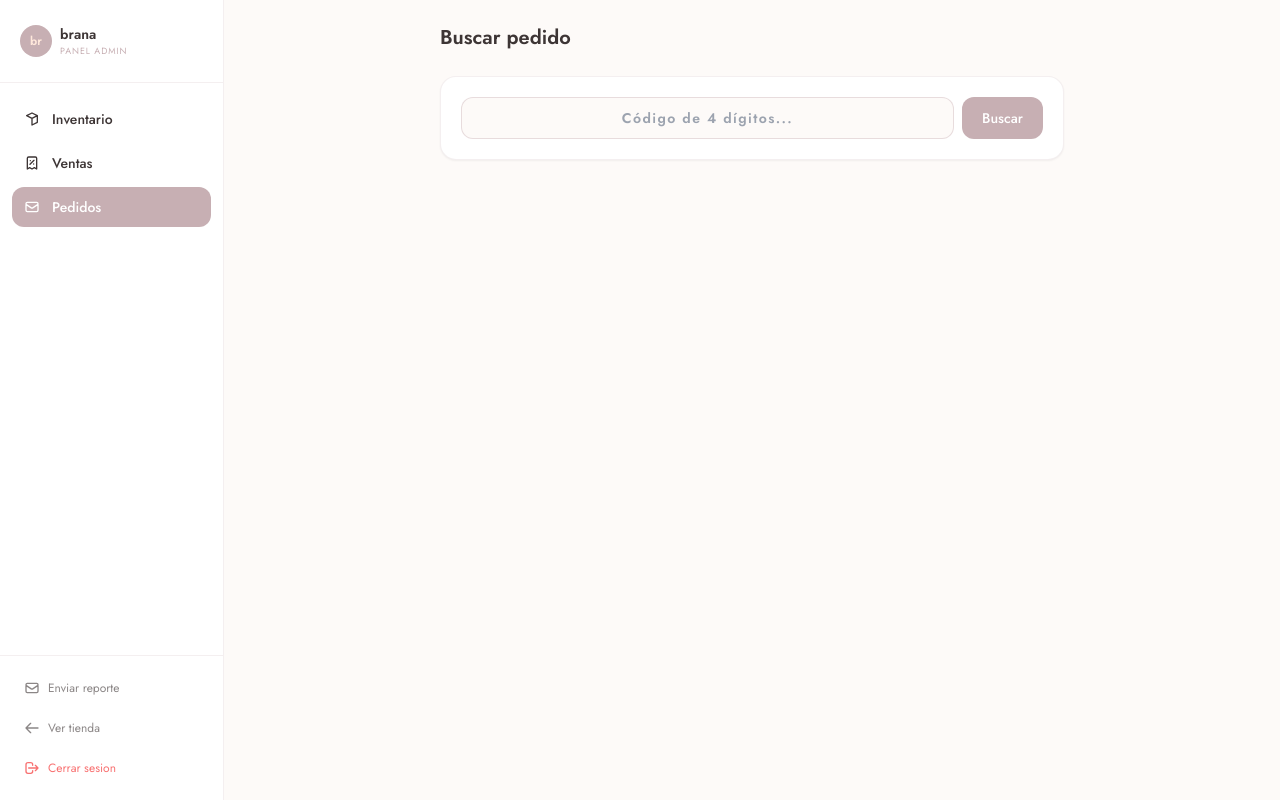
After one commit to puertaalan539-lang/brana, a Django app: page /panel/pedidos/ in a window 1280 px wide. The commit adds this page. Run offline with Django 5.2, Linux system fonts and the light colour scheme; a user stored in the database is signed in; some libraries are stand-ins or nearby versions.

Commit message:
Sistema de pedidos

```diff
--- a/store/panel_views.py
+++ b/store/panel_views.py
@@ -16,7 +16,7 @@ from django.views.decorators.http import require_POST
 from django.utils import timezone
 from django.conf import settings
 
-from .models import Product, Size, Sale
+from .models import Product, Size, Sale, Order
 
 
 # ── Login / Logout ────────────────────────────────────────────────────────────
@@ -231,3 +231,38 @@ def panel_enviar_reporte(request):
         return JsonResponse({'ok': True, 'message': 'Reporte enviado correctamente.'})
     except Exception as e:
         return JsonResponse({'ok': False, 'error': str(e)})
+# ── Pedidos ──────────────────────────────────────────────────────────────────
+
+@login_required(login_url='/panel/login/')
+def panel_pedidos(request):
+    return render(request, 'panel/pedidos.html')
+
+
+@login_required(login_url='/panel/login/')
+def panel_buscar_pedido(request):
+    code = request.GET.get('code', '').strip()
+
+    try:
+        order = Order.objects.select_related('user').prefetch_related('items__product', 'items__size').get(code=code)
+    except Order.DoesNotExist:
+        return JsonResponse({'ok': False, 'error': 'No se encontró ningún pedido con ese código.'})
+
+    items = []
+    for item in order.items.all():
+        items.append({
+            'product_name': item.product.name if item.product else 'Producto eliminado',
+            'size':         item.size.name if item.size else '—',
+            'quantity':     item.quantity,
+            'unit_price':   str(item.unit_price),
+            'subtotal':     str(item.subtotal),
+        })
+
+    return JsonResponse({
+        'ok':         True,
+        'code':       order.code,
+        'user_email': order.user.email if order.user else 'Usuario eliminado',
+        'status':     order.get_status_display(),
+        'total':      str(order.total),
+        'created_at': order.created_at.strftime('%d/%m/%Y %H:%M'),
+        'items':      items,
+    })
--- a/store/urls.py
+++ b/store/urls.py
@@ -10,7 +10,7 @@ urlpatterns = [
     path('carrito/',              views.cart_view,         name='cart'),
     path('api/cart/add/',         views.cart_add,          name='cart_add'),
     path('api/cart/remove/',      views.cart_remove,       name='cart_remove'),
-    path('api/purchase/',         views.simulate_purchase, name='simulate_purchase'),
+    path('api/order/confirm/',    views.confirm_order,     name='confirm_order'),
 
     # ── Auth usuarios ───────────────────────────────────────────
     path('cuenta/registro/',      auth_views.user_register, name='register'),
@@ -26,7 +26,9 @@ urlpatterns = [
     path('panel/inventario/editar/<int:pk>/', panel_views.panel_producto_editar, name='panel_producto_editar'),
     path('panel/inventario/stock/<int:pk>/',  panel_views.panel_stock_ajustar,   name='panel_stock_ajustar'),
     path('panel/ventas/',                     panel_views.panel_ventas,          name='panel_ventas'),
-    path('panel/ventas/buscar/',              panel_views.panel_buscar_producto,  name='panel_buscar_producto'),
+    path('panel/ventas/buscar/',              panel_views.panel_buscar_producto, name='panel_buscar_producto'),
     path('panel/ventas/registrar/',           panel_views.panel_registrar_venta, name='panel_registrar_venta'),
     path('panel/reporte/',                    panel_views.panel_enviar_reporte,  name='panel_enviar_reporte'),
+    path('panel/pedidos/',                    panel_views.panel_pedidos,         name='panel_pedidos'),
+    path('panel/pedidos/buscar/',             panel_views.panel_buscar_pedido,   name='panel_buscar_pedido'),
 ]
--- a/templates/panel/base_panel.html
+++ b/templates/panel/base_panel.html
@@ -51,6 +51,16 @@
                 d="M9 14l6-6m-5.5.5h.01m4.99 5h.01M19 21V5a2 2 0 00-2-2H7a2 2 0 00-2 2v16l3.5-2 3.5 2 3.5-2 3.5 2z"/>
         </svg>
         Ventas
+      </a>
+
+      <a href="{% url 'store:panel_pedidos' %}"
+         class="sidebar-link {% if request.resolver_match.url_name == 'panel_pedidos' %}active{% endif %}
+                flex items-center gap-3 px-3 py-2.5 rounded-xl text-sm font-medium">
+        <svg xmlns="http://www.w3.org/2000/svg" class="w-4 h-4" fill="none" viewBox="0 0 24 24" stroke="currentColor">
+          <path stroke-linecap="round" stroke-linejoin="round" stroke-width="2"
+                d="M3 8l7.89 5.26a2 2 0 002.22 0L21 8M5 19h14a2 2 0 002-2V7a2 2 0 00-2-2H5a2 2 0 00-2 2v10a2 2 0 002 2z"/>
+        </svg>
+        Pedidos
       </a>
     </nav>
 
--- /dev/null
+++ b/templates/panel/pedidos.html
@@ -0,0 +1,99 @@
+{% extends 'panel/base_panel.html' %}
+{% block title %}Pedidos — Panel Brana{% endblock %}
+
+{% block content %}
+<div class="p-6 max-w-2xl mx-auto">
+  <h1 class="text-xl font-semibold text-[#3D3535] mb-6">Buscar pedido</h1>
+
+  <!-- Buscador -->
+  <div class="bg-white rounded-2xl border border-[#C7AFB3]/20 shadow-sm p-5 flex gap-2">
+    <input type="text" id="codigo-input" maxlength="4" placeholder="Código de 4 dígitos..."
+           class="flex-1 border border-[#C7AFB3]/40 rounded-xl px-4 py-2.5 text-sm
+                  focus:outline-none focus:border-[#C7AFB3] bg-[#FDFAF8] text-center tracking-widest font-semibold"/>
+    <button onclick="buscarPedido()"
+            class="bg-[#C7AFB3] hover:bg-[#b09a9e] text-white px-5 py-2.5 rounded-xl text-sm font-medium transition-colors">
+      Buscar
+    </button>
+  </div>
+
+  <!-- Resultado -->
+  <div id="pedido-resultado" class="hidden mt-6 bg-white rounded-2xl border border-[#C7AFB3]/20 shadow-sm p-6">
+
+    <div class="flex items-center justify-between mb-4 pb-4 border-b border-[#C7AFB3]/20">
+      <div>
+        <p class="text-xs uppercase tracking-wide text-[#3D3535]/50">Código de pedido</p>
+        <p id="r-code" class="text-2xl font-bold text-[#C7AFB3]"></p>
+      </div>
+      <span id="r-status" class="text-xs px-3 py-1.5 rounded-full font-medium bg-[#FFE8DB] text-[#3D3535]"></span>
+    </div>
+
+    <div class="grid grid-cols-2 gap-4 text-sm mb-4">
+      <div>
+        <p class="text-xs text-[#3D3535]/50 uppercase tracking-wide">Cliente</p>
+        <p id="r-email" class="font-medium text-[#3D3535]"></p>
+      </div>
+      <div>
+        <p class="text-xs text-[#3D3535]/50 uppercase tracking-wide">Fecha</p>
+        <p id="r-date" class="font-medium text-[#3D3535]"></p>
+      </div>
+    </div>
+
+    <p class="text-xs text-[#3D3535]/50 uppercase tracking-wide mb-2">Productos solicitados</p>
+    <div id="r-items" class="space-y-2 mb-4"></div>
+
+    <div class="border-t border-[#C7AFB3]/20 pt-4 flex justify-between items-center">
+      <span class="font-semibold text-[#3D3535]">Total del pedido</span>
+      <span id="r-total" class="text-xl font-bold text-[#C7AFB3]"></span>
+    </div>
+  </div>
+
+  <div id="pedido-error" class="hidden mt-6 bg-red-50 border border-red-200 text-red-500 text-sm px-5 py-4 rounded-2xl text-center"></div>
+</div>
+{% endblock %}
+
+{% block extra_js %}
+<script>
+  async function buscarPedido() {
+    const code = document.getElementById('codigo-input').value.trim();
+    if (code.length !== 4) { showPanelToast('Ingresa un código de 4 dígitos.'); return; }
+
+    const res  = await fetch(`/panel/pedidos/buscar/?code=${code}`);
+    const data = await res.json();
+
+    document.getElementById('pedido-resultado').classList.add('hidden');
+    document.getElementById('pedido-error').classList.add('hidden');
+
+    if (!data.ok) {
+      document.getElementById('pedido-error').textContent = data.error;
+      document.getElementById('pedido-error').classList.remove('hidden');
+      return;
+    }
+
+    document.getElementById('r-code').textContent   = '#' + data.code;
+    document.getElementById('r-status').textContent = data.status;
+    document.getElementById('r-email').textContent   = data.user_email;
+    document.getElementById('r-date').textContent    = data.created_at;
+    document.getElementById('r-total').textContent   = '$' + data.total;
+
+    const itemsContainer = document.getElementById('r-items');
+    itemsContainer.innerHTML = '';
+    data.items.forEach(item => {
+      const div = document.createElement('div');
+      div.className = 'flex justify-between items-center text-sm bg-[#FDFAF8] rounded-xl px-4 py-2.5';
+      div.innerHTML = `
+        <div>
+          <p class="font-medium text-[#3D3535]">${item.product_name}</p>
+          <p class="text-xs text-[#3D3535]/50">${item.size !== '—' ? 'Talla ' + item.size + ' · ' : ''}x${item.quantity}</p>
+        </div>
+        <span class="font-semibold text-[#C7AFB3]">$${item.subtotal}</span>`;
+      itemsContainer.appendChild(div);
+    });
+
+    document.getElementById('pedido-resultado').classList.remove('hidden');
+  }
+
+  document.getElementById('codigo-input').addEventListener('keypress', e => {
+    if (e.key === 'Enter') buscarPedido();
+  });
+</script>
+{% endblock %}
```
Also changed, not shown: store/models.py (+52 -1 lines), store/views.py (+106 -53 lines), templates/base.html (+44 -8 lines), templates/cart.html (+7 -7 lines).
